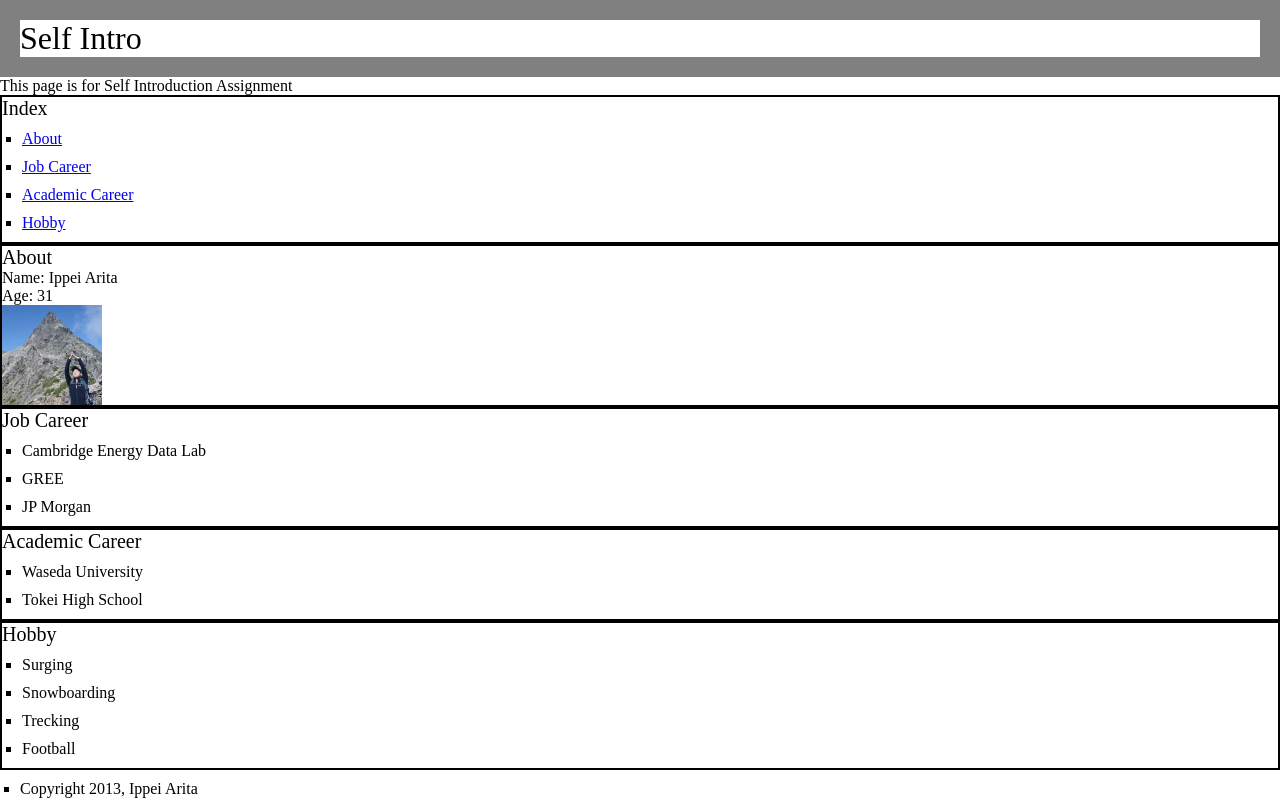
After one commit to peisan/WasedaMobileProgrammingClass, a PHP site: page /selfintro.html in a window 1280 px wide. The commit adds this page. Run offline with PHP 8.4, Linux system fonts and the light colour scheme.

Commit message:
added self intro page

```diff
--- a/css/main.css
+++ b/css/main.css
@@ -11,6 +11,8 @@
   background: transparent
   width: 100%;
 }
+
+
 
 /* colors for valid and invalid form*/
 input:valid:not([type=file]) {
@@ -43,6 +45,22 @@ h1{
   font-size: 32px;
 }
 
+h2{
+  font-size: 20px;
+}
+
+ul {
+  margin: 10;
+  list-style-type: square;
+}
+
+ul li
+{
+  margin: 10;
+  list-style-type: square;
+  background-position: 0px 5px;
+}
+
 /* CSS Selectors */
 /* works only with CSS3 */
 input[type=button]{
--- /dev/null
+++ b/selfintro.html
@@ -0,0 +1,103 @@
+<!DOCTYPE htlm>
+<html lang="ja">
+<head>
+  <title>Self Introduction</title>
+  <meta http-equiv="content-type" content="text/html; charset=utf-8" />
+  <meta charset="utf-8"/>
+  <meta name="description" content="Waseda">
+  <meta name="keywords" content="Waseda, Mobile, Programing">
+
+  <!-- device width, no scaling -->
+  <meta name="viewport" content="width=device-width, initial-scale=1.0, maximum-scale=1.0, user-scalable=no" />
+
+  <!-- website icons -->
+  <link rel="icon" href="image/favicon.png">
+  <link rel="shortcut icon" href="image/favicon.png">
+  <link rel="apple-touch-icon" href="image/favicon.png">
+
+  <!-- base stylesheet -->
+  <link rel="stylesheet" href="css/main.css" type="text/css"/>
+  <!-- SP stylesheet -->
+  <link rel="stylesheet" href="css/sp.css" type="text/css" media="only screen and (max-device-width:480px)"/>
+</head>
+
+<body>
+
+<header>
+  <a name="top"></a>
+  <h1>Self Intro</h1>
+</header>
+
+<div id="content">
+
+<div>
+This page is for Self Introduction Assignment
+</div>
+
+<nav class="bordered">
+  <h2>Index</h2>
+  <ul>
+    <li><a href="#about">About</a></li>
+    <li><a href="#job_career">Job Career</a></li>
+    <li><a href="#academic_career">Academic Career</a></li>
+    <li><a href="#hobby">Hobby</a></li>
+  </ul>
+</nav>
+
+<div id="about" class="bordered">
+<h2>About</h2>
+<div>Name: Ippei Arita</div>
+<div>Age: 31</div>
+<img src="image/profile.jpg" width=100></img>
+</div>
+
+<div id="job_career" class="bordered">
+<h2>Job Career</h2>
+<ul>
+<li>Cambridge Energy Data Lab</li>
+<li>GREE</li>
+<li>JP Morgan</li>
+</ul>
+</div>
+
+<div id="academic_career" class="bordered">
+<h2>Academic Career</h2>
+<ul>
+<li>Waseda University</li>
+<li>Tokei High School</li>
+</ul>
+
+</div>
+
+<div id="hobby" class="bordered">
+<h2>Hobby</h2>
+<ul>
+<li>Surging</li>
+<li>Snowboarding</li>
+<li>Trecking</li>
+<li>Football</li>
+</ul>
+</div>
+
+<footer>
+  <ul>
+    <li>Copyright 2013, Ippei Arita</li>
+  </ul>
+</footer>
+
+
+<script type="text/javascript">
+//hide url area
+if(window.addEventListener){
+  window.addEventListener("load",function(){
+    setTimeout(window.scrollTo(0,1),0);
+  });
+}
+
+//prompt
+//var input = window.prompt("hello");
+</script>
+
+</body>
+
+</html>
```
Also changed, not shown: image/profile.jpg (added).
